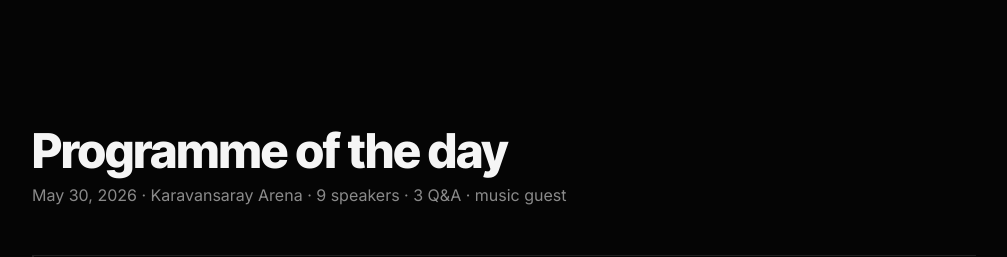
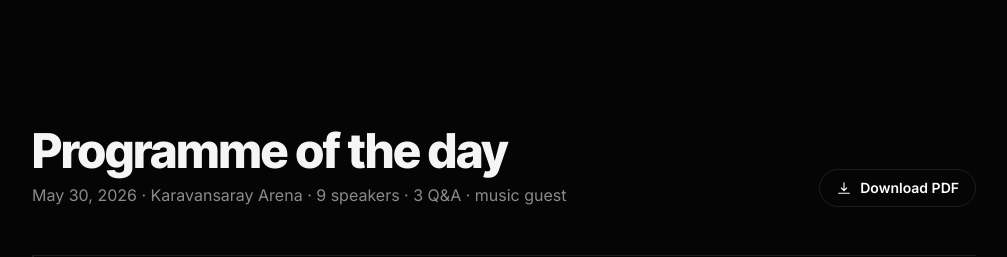
Before and after one commit to ekbmusk/tedx, a Next.js app: page /en in a window 1280 px wide. Shown: the part 4060-4317 px from the top of the page, without its empty margins (136-1143 px from the left). Built offline with nearby package versions, Linux system fonts and the light colour scheme; no server answers; sample sign-in values are in the browser's storage.

Commit message:
Add downloadable agenda PDF on ticket page and schedule section
Buyers see a 'Download agenda' button under the QR on /t/<token>; ticket
holders see a 'Download PDF' pill in the Schedule section header. PDF
language follows the active locale.

```diff
--- a/src/app/t/[token]/page.tsx
+++ b/src/app/t/[token]/page.tsx
@@ -77,6 +77,7 @@ export default async function TicketPage({
         <div className="mt-6 flex flex-col gap-3">
           <TicketImage token={token} />
           <DownloadImageButton token={token} orderNo={ticket.order_no} />
+          <DownloadAgendaButton locale={locale} label={t("downloadAgenda")} />
           <BackToSiteButton label={t("backToSite")} />
         </div>
         <TicketMeta ticket={ticket} t={t} />
@@ -94,6 +95,7 @@ export default async function TicketPage({
         <TicketImage token={token} />
         <DownloadImageButton token={token} orderNo={ticket.order_no} />
         <AddToCalendarButton label={t("addToCalendar")} />
+        <DownloadAgendaButton locale={locale} label={t("downloadAgenda")} />
         <BackToSiteButton label={t("backToSite")} />
       </div>
       <TicketMeta ticket={ticket} t={t} />
@@ -137,6 +139,39 @@ function AddToCalendarButton({ label }: { label: string }) {
       >
         <rect x="3" y="5" width="18" height="16" rx="2" strokeLinejoin="round" />
         <path d="M3 9h18M8 3v4M16 3v4" strokeLinecap="round" />
+      </svg>
+      {label}
+    </a>
+  );
+}
+
+function DownloadAgendaButton({
+  locale,
+  label,
+}: {
+  locale: "kk" | "en";
+  label: string;
+}) {
+  const href =
+    locale === "en"
+      ? "/agenda/TEDxZhenysPark_Agenda_Dark_EN.pdf"
+      : "/agenda/TEDxZhenysPark_Agenda_Dark_KZ.pdf";
+  return (
+    <a
+      href={href}
+      download
+      className="flex w-full items-center justify-center gap-2 rounded-full border border-[var(--color-line)] px-6 py-3 text-base font-semibold text-white transition-colors hover:border-white"
+    >
+      <svg
+        viewBox="0 0 24 24"
+        className="h-5 w-5"
+        fill="none"
+        stroke="currentColor"
+        strokeWidth="1.6"
+        aria-hidden
+      >
+        <path d="M12 4v12m0 0l-4-4m4 4l4-4" strokeLinecap="round" strokeLinejoin="round" />
+        <path d="M4 20h16" strokeLinecap="round" />
       </svg>
       {label}
     </a>
--- a/src/components/landing/Schedule.tsx
+++ b/src/components/landing/Schedule.tsx
@@ -29,13 +29,41 @@ export function Schedule({ locale }: { locale: "kk" | "en" }) {
       className="border-b border-[var(--color-line)] py-20 md:py-32"
     >
       <div className="mx-auto max-w-5xl px-5 md:px-10">
-        <div className="mb-8 md:mb-12">
+        <div className="mb-8 flex flex-col gap-4 md:mb-12 md:flex-row md:items-end md:justify-between md:gap-6">
+          <div>
             <h2 className="font-display text-3xl font-extrabold md:text-5xl">
               {t("title")}
             </h2>
             <p className="mt-2 text-sm text-[var(--color-fg-muted)] md:text-base">
               {event.dateLabel[locale]} · {event.venue[locale]} · {t("subtitle")}
             </p>
+          </div>
+          <a
+            href={
+              locale === "en"
+                ? "/agenda/TEDxZhenysPark_Agenda_Dark_EN.pdf"
+                : "/agenda/TEDxZhenysPark_Agenda_Dark_KZ.pdf"
+            }
+            download
+            className="inline-flex shrink-0 items-center gap-2 self-start rounded-full border border-[var(--color-line)] px-4 py-2 text-sm font-semibold text-white transition-colors hover:border-white md:self-auto"
+          >
+            <svg
+              viewBox="0 0 24 24"
+              className="h-4 w-4"
+              fill="none"
+              stroke="currentColor"
+              strokeWidth="1.6"
+              aria-hidden
+            >
+              <path
+                d="M12 4v12m0 0l-4-4m4 4l4-4"
+                strokeLinecap="round"
+                strokeLinejoin="round"
+              />
+              <path d="M4 20h16" strokeLinecap="round" />
+            </svg>
+            {t("downloadPdf")}
+          </a>
         </div>
 
         <ol className="border-y border-[var(--color-line)]">
--- a/src/messages/en.json
+++ b/src/messages/en.json
@@ -32,7 +32,8 @@
   },
   "schedule": {
     "title": "Programme of the day",
-    "subtitle": "9 speakers · 3 Q&A · music guest"
+    "subtitle": "9 speakers · 3 Q&A · music guest",
+    "downloadPdf": "Download PDF"
   },
   "venue": {
     "title": "When and where",
@@ -65,6 +66,7 @@
     "backToSite": "Back to site",
     "yourZone": "Your zone",
     "addToCalendar": "Add to calendar",
+    "downloadAgenda": "Download agenda (PDF)",
     "errorNameRequired": "Please enter your name",
     "errorEmailRequired": "Email is required — your ticket copy is sent there",
     "errorEmailInvalid": "Email format looks invalid",
--- a/src/messages/kk.json
+++ b/src/messages/kk.json
@@ -32,7 +32,8 @@
   },
   "schedule": {
     "title": "Бағдарлама",
-    "subtitle": "9 спикер · 3 Q&A · музыкалық қойылым"
+    "subtitle": "9 спикер · 3 Q&A · музыкалық қойылым",
+    "downloadPdf": "PDF жүктеу"
   },
   "venue": {
     "title": "Қашан және қайда",
@@ -65,6 +66,7 @@
     "backToSite": "Сайтқа оралу",
     "yourZone": "Сіздің зонаңыз",
     "addToCalendar": "Күнтізбеге қосу",
+    "downloadAgenda": "Бағдарламаны жүктеу (PDF)",
     "errorNameRequired": "Атыңызды енгізіңіз",
     "errorEmailRequired": "Email енгізіңіз — билет көшірмесі сонда жіберіледі",
     "errorEmailInvalid": "Email пішімі дұрыс емес",
```
Also changed, not shown: 2 other files (tests, documents, lock files or other folders). Lines whose indentation alone changed are shown as unchanged.
